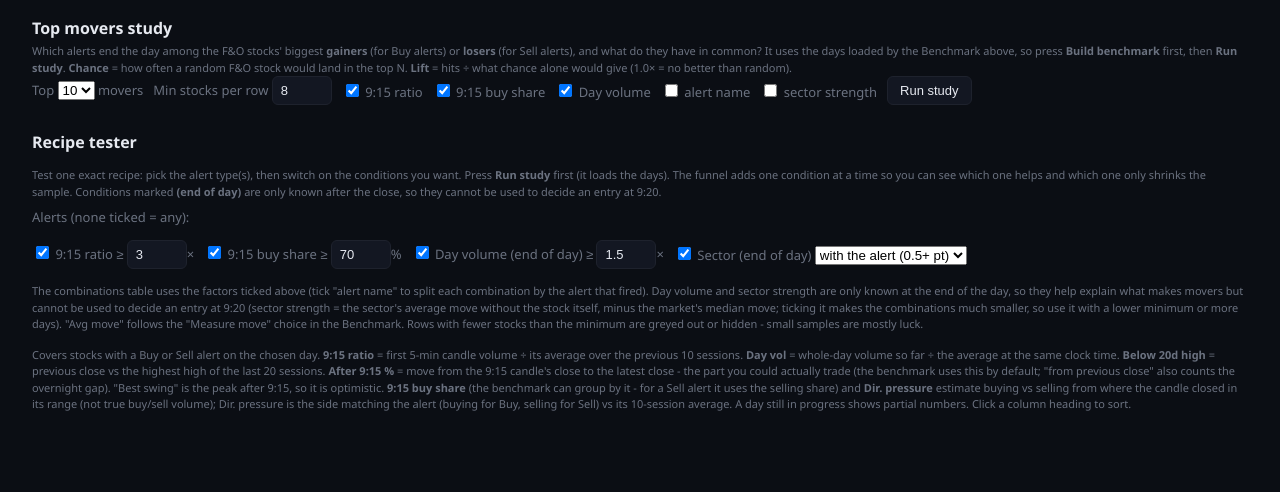
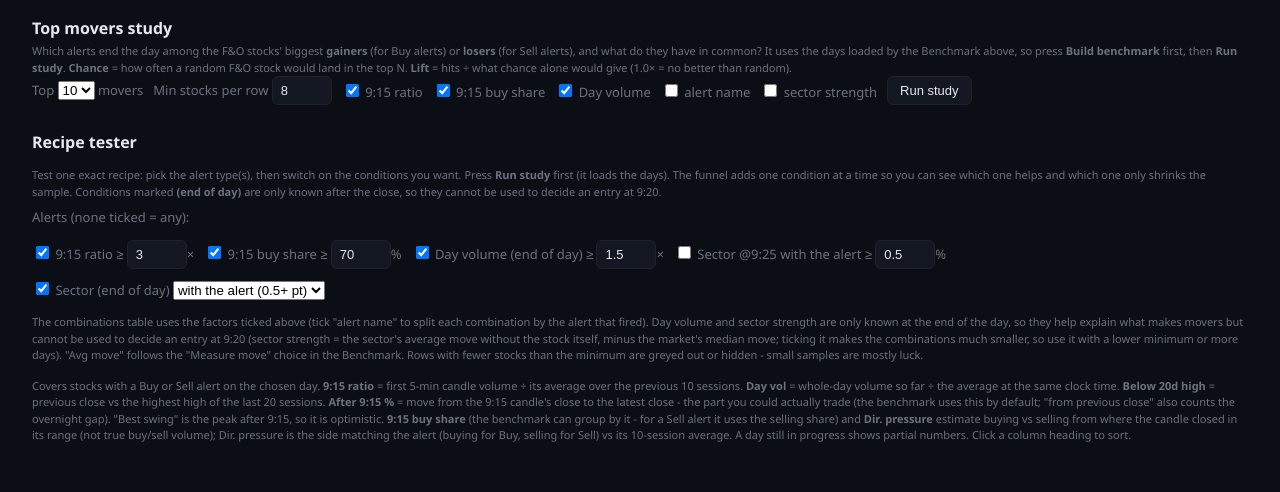
Before and after one commit to rajaram997267-ops/Rajaram-Trading-Terminal-RTT-v0.0, a Flask app: page /first-candle in a window 1280 px wide. Shown: the part 514-1006 px from the top of the page. Before the commit the page ends 925 px from the top, so only its background shows below. Run offline with Flask 3, Linux system fonts and the light colour scheme; data that the repository does not hold is empty; some libraries are stand-ins or nearby versions.

Commit message:
Add files via upload

```diff
--- a/templates/first_candle.html
+++ b/templates/first_candle.html
@@ -176,6 +176,7 @@
     <label><input type="checkbox" id="rcOnRatio" checked> 9:15 ratio &ge; <input type="number" id="rcRatio" value="3" min="0" step="0.5" style="width:60px;">&times;</label>
     <label><input type="checkbox" id="rcOnShare" checked> 9:15 buy share &ge; <input type="number" id="rcShare" value="70" min="0" max="100" step="5" style="width:60px;">%</label>
     <label><input type="checkbox" id="rcOnDay" checked> Day volume (end of day) &ge; <input type="number" id="rcDay" value="1.5" min="0" step="0.5" style="width:60px;">&times;</label>
+    <label><input type="checkbox" id="rcOnSec25"> Sector @9:25 with the alert &ge; <input type="number" id="rcSec25" value="0.5" min="0" step="0.1" style="width:60px;">%</label>
     <label><input type="checkbox" id="rcOnSec" checked> Sector (end of day)
       <select id="rcSec"><option value="with">with the alert (0.5+ pt)</option><option value="notagainst">with or in line</option></select></label>
   </div>
@@ -194,7 +195,7 @@
 
 <script>
   const COLS = [
-    ["symbol", "Symbol"], ["category", "Alert"], ["decision", "Decision"], ["fno_mover", "F&O mover"], ["first_candle_ratio", "9:15 ratio"], ["beats_sessions", "Beats"],
+    ["symbol", "Symbol"], ["category", "Alert"], ["sector_pct_0925", "Sector @9:25"], ["fno_mover", "F&O mover"], ["first_candle_ratio", "9:15 ratio"], ["beats_sessions", "Beats"],
     ["pct_of_avg_day_volume", "9:15 % of day"], ["first_candle_body_pct", "9:15 body %"], ["gap_open_pct", "Gap %"],
     ["day_volume_ratio", "Day vol"], ["below_20d_high_pct", "Below 20d high %"],
     ["day_high_vs_prev_close_pct", "Day high %"], ["last_close_vs_prev_close_pct", "Last %"],
@@ -221,11 +222,11 @@
     if (v === null || v === undefined) return '<span class="mut">-</span>';
     if (k === "symbol") return esc(v);
     if (k === "category") return '<span class="tag ' + esc(v) + '">' + esc(v) + '</span>';
-    if (k === "decision") {
-      const why = r.decision_reason ? esc(r.decision_reason) : "";
-      if (v === "TRADED") return '<span class="tag Buy" title="' + why + '">Traded</span>';
-      const short = r.decision_reason ? esc(r.decision_reason.length > 46 ? r.decision_reason.slice(0, 46) + "..." : r.decision_reason) : "";
-      return '<span class="tag" title="' + why + '">' + (v === "ERROR" ? "Error" : "Skipped") + '</span> <span class="mut">' + short + '</span>';
+    if (k === "sector_pct_0925") {
+      if (!r.sector) return '<span class="mut">-</span>';
+      const p = r.sector_pct_0925;
+      if (p === null || p === undefined) return esc(r.sector) + ' <span class="mut" title="Computed from 5-min candles after 09:26 IST; reload in a minute">(-)</span>';
+      return esc(r.sector) + ' <span class="' + (p > 0 ? "pos" : p < 0 ? "neg" : "") + '" title="Sector average at 09:25 IST, fixed for the day">' + (p > 0 ? "+" : "") + p + '%</span>';
     }
     if (k === "fno_mover") {
       const m = r.fno_info;
@@ -286,12 +287,15 @@
       if (d.state === "running") {
         st.textContent = "Working... " + d.done + " of " + d.total + " stocks";
         timer = setTimeout(() => load(false), 2500);
+      } else if (d.sector_0925_state === "running" && rows.some(r => r.sector && (r.sector_pct_0925 === null || r.sector_pct_0925 === undefined))) {
+        st.textContent = rows.length + " stocks. Calculating each sector's 09:25 % (one-time per day)...";
+        timer = setTimeout(() => load(false), 4000);
       } else if (d.state === "error") {
         st.textContent = "Stopped early: " + (d.error || "error") + " (showing " + rows.length + " stocks)";
       } else {
         st.textContent = rows.length
           ? (rows.length + " stocks for " + d.date + (d.total_alerted > rows.length ? " (" + (d.total_alerted - rows.length) + " more alerted stocks not shown - list capped)" : "") +
-             ". Decision is recorded from the day this feature went live; earlier days show '-'.")
+             ". Sector @9:25 = the sector's average % change at 09:25 IST (fixed for the day).")
           : "No Buy/Sell alerts found for " + d.date;
       }
     } catch (e) {
@@ -624,7 +628,7 @@
 
   // ---------- Recipe tester ----------
   let msRows = [], rcNames = new Set(), rcNameKey = "";
-  const RC_IDS = ["rcOnRatio", "rcRatio", "rcOnShare", "rcShare", "rcOnDay", "rcDay", "rcOnSec", "rcSec"];
+  const RC_IDS = ["rcOnSec25", "rcSec25", "rcOnRatio", "rcRatio", "rcOnShare", "rcShare", "rcOnDay", "rcDay", "rcOnSec", "rcSec"];
 
   function rcBuildNames() {
     const all = new Set();
@@ -650,6 +654,7 @@
     if (rcNames.size) steps.push({ name: "Alert: " + Array.from(rcNames).join(" or "), test: r => (r.alert_names || []).some(n => rcNames.has(n)) });
     if (msEl("rcOnRatio").checked) steps.push({ name: "9:15 ratio \u2265 " + num("rcRatio") + "\u00d7", test: r => r.first_candle_ratio != null && r.first_candle_ratio >= num("rcRatio") });
     if (msEl("rcOnShare").checked) steps.push({ name: "9:15 buy share \u2265 " + num("rcShare") + "%", test: r => r.dir_share_pct != null && r.dir_share_pct >= num("rcShare") });
+    if (msEl("rcOnSec25").checked) steps.push({ name: "Sector @9:25 with the alert \u2265 " + num("rcSec25") + "%", test: r => r.sector_pct_0925 != null && (r.category === "Sell" ? -r.sector_pct_0925 : r.sector_pct_0925) >= num("rcSec25") });
     if (msEl("rcOnDay").checked) steps.push({ name: "Day volume \u2265 " + num("rcDay") + "\u00d7 (end of day)", test: r => r.day_volume_ratio != null && r.day_volume_ratio >= num("rcDay") });
     if (msEl("rcOnSec").checked) {
       const mode = msEl("rcSec").value;
```
Also changed, not shown: templates/index.html (+17 -2 lines).
